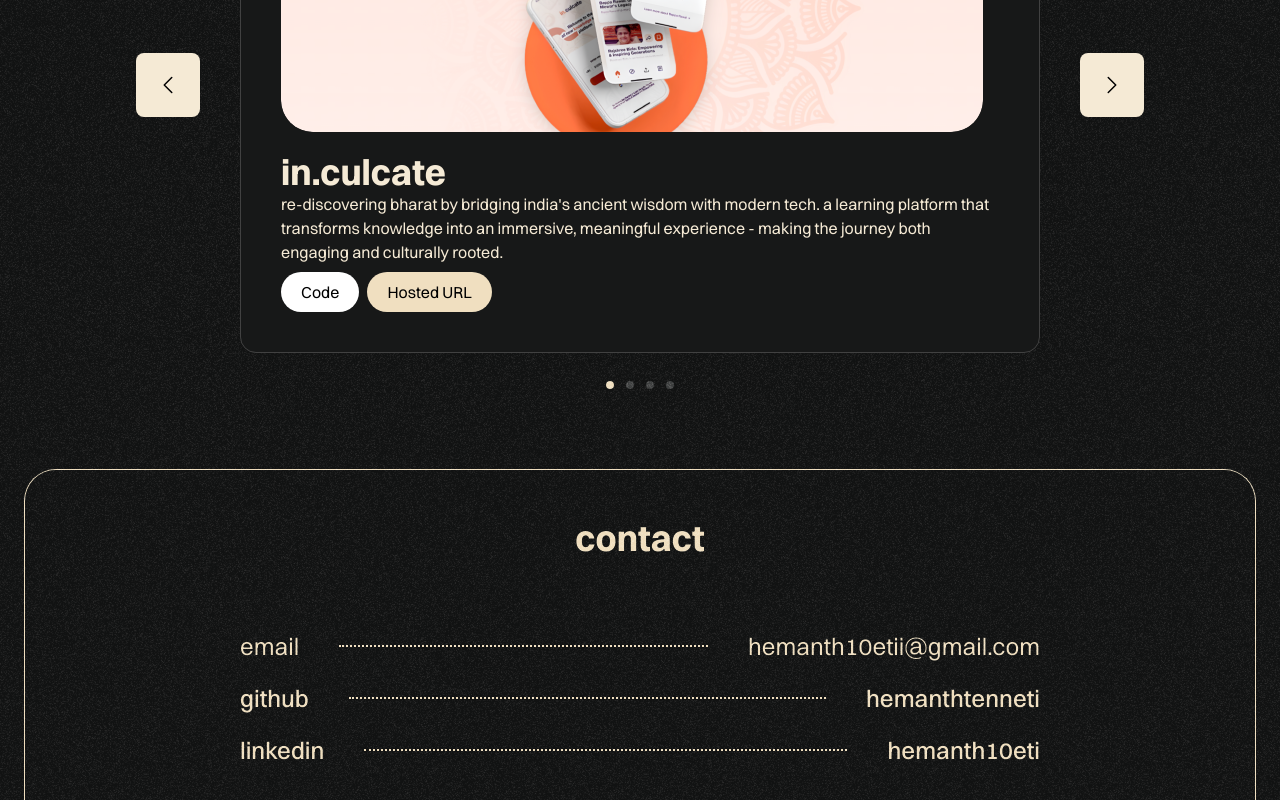
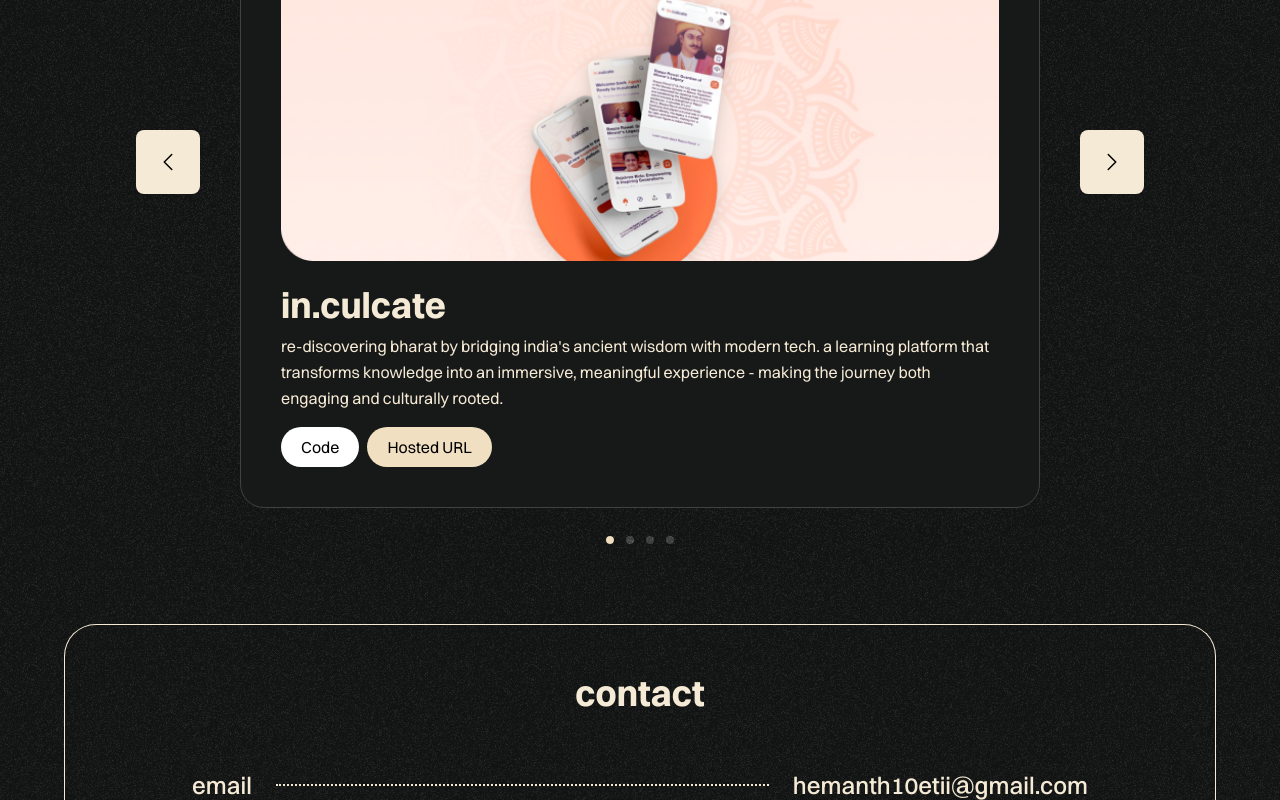
Before and after one commit to HemanthTenneti/hemanthtenneti.github.io, a Next.js app: page / in a window 1280 px wide. Shown: the part 1660-2460 px from the top of the page. Built offline with nearby package versions, Linux system fonts and the light colour scheme.

Commit message:
fix: Made entire website responsive to mobile & tablet

```diff
--- a/src/app/components/NavBar.js
+++ b/src/app/components/NavBar.js
@@ -79,18 +79,18 @@ export default function NavBar() {
       </div>
 
       <div
-        className={`absolute left-0 top-full z-40 mt-3 w-full origin-top rounded-3xl border border-[#F5EAD5]/20 bg-[#1F1F1F] p-6 shadow-2xl transition-all duration-300 ease-out min-[550px]:hidden ${
+        className={`absolute right-0 top-full z-40 mt-3 origin-top rounded-2xl border border-[#F5EAD5]/20 bg-[#1F1F1F] p-3 shadow-2xl transition-all duration-300 ease-out min-[550px]:hidden ${
           isMenuOpen
             ? "pointer-events-auto opacity-100 translate-y-0 scale-y-100"
             : "pointer-events-none opacity-0 -translate-y-2 scale-y-95"
         }`}>
-        <div className="flex flex-col gap-4 text-base font-semibold sm:text-lg">
+        <div className="flex flex-col gap-2 text-sm font-semibold sm:text-base text-right">
           {links.map(({ href, label }) => (
             <Link
               key={href}
               href={href}
               onClick={handleLinkClick}
-              className="rounded-full px-4 py-2 transition-colors hover:bg-[#F5EAD5]/10">
+              className="rounded-lg px-3 py-1.5 transition-colors hover:bg-[#F5EAD5]/10">
               {label}
             </Link>
           ))}
--- a/src/app/components/SliderItem.js
+++ b/src/app/components/SliderItem.js
@@ -1,4 +1,5 @@
 import Link from "next/link";
+
 export default function SliderItem({
   title,
   description,
@@ -7,24 +8,30 @@ export default function SliderItem({
   hostedUrl,
 }) {
   return (
-    <div className="bg-[#171818] border border-[#414141] w-[800px] z-10 p-10 rounded-2xl slider-item">
-      <img
-        src={image || "/thumbnails/placeholder.png"}
-        alt={title}
-        className="-mt-30 mb-5 rounded-4xl"
-      />
-      <div className="flex flex-col gap-2 items-start justify-center ">
+    <div className="bg-[#171818] border border-[#414141] w-full max-w-[90vw] sm:max-w-[500px] md:max-w-[700px] lg:max-w-[800px] z-10 px-4 sm:px-6 md:px-8 lg:p-10 py-6 sm:py-8 md:py-10 rounded-3xl slider-item">
+      <div className="mb-4 sm:mb-5 md:mb-6 overflow-hidden rounded-2xl">
+        <img
+          src={image || "/thumbnails/placeholder.png"}
+          alt={title}
+          className="w-full h-auto object-contain"
+        />
+      </div>
+      <div className="flex flex-col gap-3 sm:gap-4">
         <div className="text-[#F5EAD5]">
-          <h1 className="font-bold text-4xl">{title}</h1>
-          <p className="lowercase">{description}</p>
+          <h1 className="font-bold text-2xl sm:text-3xl md:text-4xl lg:text-4xl mb-2">
+            {title}
+          </h1>
+          <p className="lowercase text-xs sm:text-sm md:text-base lg:text-base leading-relaxed">
+            {description}
+          </p>
         </div>
-        <div className="flex gap-2 items-center justify-start flex-grow">
+        <div className="flex gap-2 items-center justify-start flex-wrap">
           {codeUrl && (
             <Link
               href={codeUrl}
               target="_blank"
               rel="noopener noreferrer"
-              className="bg-white cursor-pointer px-5 py-2 rounded-full text-black hover:bg-gray-200 transition-colors">
+              className="bg-white cursor-pointer px-3 sm:px-4 md:px-5 py-1 sm:py-2 text-xs sm:text-sm md:text-base rounded-full text-black hover:bg-gray-200 transition-colors">
               Code
             </Link>
           )}
@@ -33,7 +40,7 @@ export default function SliderItem({
               href={hostedUrl}
               target="_blank"
               rel="noopener noreferrer"
-              className="bg-[#F0DFC0] cursor-pointer px-5 py-2 rounded-full text-black hover:bg-[#e5d4b5] transition-colors">
+              className="bg-[#F0DFC0] cursor-pointer px-3 sm:px-4 md:px-5 py-1 sm:py-2 text-xs sm:text-sm md:text-base rounded-full text-black hover:bg-[#e5d4b5] transition-colors">
               Hosted URL
             </Link>
           )}
--- a/src/app/page.js
+++ b/src/app/page.js
@@ -1,5 +1,5 @@
 "use client";
-import { useState, useEffect } from "react";
+import { useState, useEffect, useRef, useMemo } from "react";
 import { ReactLenis, useLenis } from "lenis/react";
 import { useGSAP } from "@gsap/react";
 import { gsap } from "gsap";
@@ -10,14 +10,59 @@ gsap.registerPlugin(ScrollTrigger);
 export default function HomePage() {
   const [currentProjectIndex, setCurrentProjectIndex] = useState(0);
   const [showScrollTop, setShowScrollTop] = useState(false);
+  const [autoSlideActive, setAutoSlideActive] = useState(true);
+  const [isMobile, setIsMobile] = useState(false);
+
+  const projects = useMemo(
+    () => [
+      {
+        title: "in.culcate",
+        description:
+          "Re-discovering Bharat by bridging India's ancient wisdom with modern tech. A learning platform that transforms knowledge into an immersive, meaningful experience - making the journey both engaging and culturally rooted.",
+        image: "/thumbnails/inculcate.png",
+        codeUrl: "https://www.linkedin.com/company/in-culcate/",
+        hostedUrl: "https://inculcate.in",
+      },
+      {
+        title: "subtract",
+        description:
+          "An AI-integrated tool that summarizes and transcribes video content from platforms like YouTube, Instagram, and more. Designed for both long-form and short-form media, with a clean, efficient user experience.",
+        image: "/thumbnails/subtract.png",
+        codeUrl: "https://github.com/HemanthTenneti/subtract-frontend",
+        hostedUrl: "https://subtract.10eti.me",
+      },
+      {
+        title: "File Sorter",
+        description:
+          "Sort files effortlessly using an extension-based mapping system. Designed with simplicity in mind, it features a minimal UI and automates folder organization to improve workspace efficiency and reduce clutter.",
+        image: "/thumbnails/filesorter.png",
+        codeUrl: "https://github.com/HemanthTenneti/FileSorter",
+        hostedUrl: "https://github.com/HemanthTenneti/FileSorter",
+      },
+      {
+        title: "whtrapp",
+        description:
+          "A sleek, minimalistic weather site delivering precise forecasts in a clean design. It presents essential data without distractions, focusing on visual elegance and accurate information for everyday weather checks.",
+        image: "/thumbnails/whtrapp.png",
+        codeUrl: "https://github.com/HemanthTenneti/whtrapp.github.io",
+        hostedUrl: "https://whtrapp.github.io/",
+      },
+    ],
+    []
+  );
+
+  const projectCount = projects.length;
+  const sliderRef = useRef(null);
 
   const nextProject = () => {
-    setCurrentProjectIndex(prevIndex => (prevIndex + 1) % projects.length);
+    if (projectCount <= 1) return;
+    setCurrentProjectIndex(prevIndex => (prevIndex + 1) % projectCount);
   };
 
   const prevProject = () => {
+    if (projectCount <= 1) return;
     setCurrentProjectIndex(
-      prevIndex => (prevIndex - 1 + projects.length) % projects.length
+      prevIndex => (prevIndex - 1 + projectCount) % projectCount
     );
   };
 
@@ -65,6 +110,72 @@ export default function HomePage() {
       });
     };
   }, []);
+
+  useEffect(() => {
+    const checkIsMobile = () => {
+      setIsMobile(window.innerWidth <= 768);
+    };
+
+    checkIsMobile();
+    window.addEventListener("resize", checkIsMobile);
+
+    return () => window.removeEventListener("resize", checkIsMobile);
+  }, []);
+
+  useEffect(() => {
+    if (!isMobile || !autoSlideActive || projectCount <= 1) return;
+
+    const interval = setInterval(() => {
+      setCurrentProjectIndex(prevIndex => (prevIndex + 1) % projectCount);
+    }, 4000);
+
+    return () => clearInterval(interval);
+  }, [isMobile, autoSlideActive, projectCount]);
+
+  useEffect(() => {
+    const sliderEl = sliderRef.current;
+    if (!isMobile || !sliderEl || projectCount <= 1) return;
+
+    let touchStartX = 0;
+    let touchEndX = 0;
+
+    const onTouchStart = event => {
+      touchStartX = event.touches[0].clientX;
+    };
+
+    const onTouchMove = event => {
+      touchEndX = event.touches[0].clientX;
+    };
+
+    const onTouchEnd = () => {
+      const threshold = 50;
+      const distance = touchEndX - touchStartX;
+
+      if (Math.abs(distance) > threshold) {
+        setAutoSlideActive(false);
+        if (distance < 0) {
+          setCurrentProjectIndex(prevIndex => (prevIndex + 1) % projectCount);
+        } else {
+          setCurrentProjectIndex(
+            prevIndex => (prevIndex - 1 + projectCount) % projectCount
+          );
+        }
+      }
+
+      touchStartX = 0;
+      touchEndX = 0;
+    };
+
+    sliderEl.addEventListener("touchstart", onTouchStart, { passive: true });
+    sliderEl.addEventListener("touchmove", onTouchMove, { passive: true });
+    sliderEl.addEventListener("touchend", onTouchEnd, { passive: true });
+
+    return () => {
+      sliderEl.removeEventListener("touchstart", onTouchStart);
+      sliderEl.removeEventListener("touchmove", onTouchMove);
+      sliderEl.removeEventListener("touchend", onTouchEnd);
+    };
+  }, [isMobile, projectCount]);
   useGSAP(() => {
     const aboutText = new SplitText(".about-text");
     const tl = gsap.timeline({
@@ -124,46 +235,14 @@ export default function HomePage() {
   const scrollToTop = () => window.scrollTo({ top: 0, behavior: "smooth" });
   const lenis = useLenis(({ scroll }) => {});
 
-  const [projects, setProjects] = useState([
-    {
-      title: "in.culcate",
-      description:
-        "Re-discovering Bharat by bridging India's ancient wisdom with modern tech. A learning platform that transforms knowledge into an immersive, meaningful experience - making the journey both engaging and culturally rooted.",
-      image: "/thumbnails/inculcate.png",
-      codeUrl: "https://www.linkedin.com/company/in-culcate/",
-      hostedUrl: "https://inculcate.in",
-    },
-    {
-      title: "subtract",
-      description:
-        "An AI-integrated tool that summarizes and transcribes video content from platforms like YouTube, Instagram, and more. Designed for both long-form and short-form media, with a clean, efficient user experience.",
-      image: "/thumbnails/subtract.png",
-      codeUrl: "https://github.com/HemanthTenneti/subtract-frontend",
-      hostedUrl: "https://subtract.10eti.me",
-    },
-    {
-      title: "File Sorter",
-      description:
-        "Sort files effortlessly using an extension-based mapping system. Designed with simplicity in mind, it features a minimal UI and automates folder organization to improve workspace efficiency and reduce clutter.",
-      image: "/thumbnails/filesorter.png",
-      codeUrl: "https://github.com/HemanthTenneti/FileSorter",
-      hostedUrl: "https://github.com/HemanthTenneti/FileSorter",
-    },
-    {
-      title: "whtrapp",
-      description:
-        "A sleek, minimalistic weather site delivering precise forecasts in a clean design. It presents essential data without distractions, focusing on visual elegance and accurate information for everyday weather checks.",
-      image: "/thumbnails/whtrapp.png",
-      codeUrl: "https://github.com/HemanthTenneti/whtrapp.github.io",
-      hostedUrl: "https://whtrapp.github.io/",
-    },
-  ]);
+  useGSAP(() => {
+    const sliderTrack = sliderRef.current?.querySelector(".slider-track");
+    if (!sliderTrack) return;
 
-  useGSAP(() => {
     gsap.fromTo(
-      ".slider-item",
-      { opacity: 0, x: -50 },
-      { opacity: 1, x: 0, duration: 0.5 }
+      sliderTrack,
+      { opacity: 0.75 },
+      { opacity: 1, duration: 0.4, ease: "power2.out" }
     );
   }, [currentProjectIndex]);
 
@@ -199,10 +278,12 @@ export default function HomePage() {
           </div>
         </div>
       </header>
-      <section id="about" className="p-[96px] bg-[#2C2C2C] relative">
+      <section
+        id="about"
+        className="px-6 py-16 sm:px-10 sm:py-20 md:px-16 md:py-24 lg:p-[96px] bg-[#2C2C2C] relative">
         <div className="absolute top-0 left-0 h-full w-full bg-[url(/backgroundnoise.png)] mix-blend-soft-light opacity-75"></div>
         <div className="relative z-10 max-w-4xl mx-auto">
-          <h3 className="about-text w-full text-3xl text-center font-bold text-[#F5EAD5] lowercase">
+          <h3 className="about-text w-full text-lg sm:text-xl md:text-2xl lg:text-3xl text-justify sm:text-center font-bold text-[#F5EAD5] lowercase">
             Driven by music and a love for clean, purposeful code, I enjoy
             building creative and efficient tech solutions. From automation to
             full-stack, I focus on solving real problems with clarity and
@@ -225,10 +306,15 @@ export default function HomePage() {
             {"PROJECTS・".repeat(1000)}
           </marquee>
         </div>
-        <div className="flex items-center justify-center gap-10 px-10 lg:px-20 py-20 pb-5 z-20">
+        <div
+          ref={sliderRef}
+          className="flex w-full items-center justify-center gap-10 px-6 sm:px-10 lg:px-20 py-20 pb-5 z-20">
           <button
-            onClick={prevProject}
-            className="p-5 rounded-lg bg-[#F5EAD5] hover:bg-[#e5d9c4] transition-colors cursor-pointer z-10">
+            onClick={() => {
+              setAutoSlideActive(false);
+              prevProject();
+            }}
+            className="hidden p-5 rounded-lg bg-[#F5EAD5] hover:bg-[#e5d9c4] transition-colors cursor-pointer z-10 md:flex">
             <svg
               xmlns="http://www.w3.org/2000/svg"
               fill="none"
@@ -244,17 +330,34 @@ export default function HomePage() {
             </svg>
           </button>
 
-          <SliderItem
-            title={projects[currentProjectIndex].title}
-            description={projects[currentProjectIndex].description}
-            image={projects[currentProjectIndex].image}
-            codeUrl={projects[currentProjectIndex].codeUrl}
-            hostedUrl={projects[currentProjectIndex].hostedUrl}
-          />
+          <div className="relative flex w-full max-w-[800px] touch-pan-y overflow-hidden md:touch-auto">
+            <div
+              className="slider-track flex w-full transition-transform duration-500 ease-out"
+              style={{
+                transform: `translateX(-${currentProjectIndex * 100}%)`,
+              }}>
+              {projects.map(project => (
+                <div
+                  key={project.title}
+                  className="flex w-full shrink-0 justify-center">
+                  <SliderItem
+                    title={project.title}
+                    description={project.description}
+                    image={project.image}
+                    codeUrl={project.codeUrl}
+                    hostedUrl={project.hostedUrl}
+                  />
+                </div>
+              ))}
+            </div>
+          </div>
 
           <button
-            onClick={nextProject}
-            className="p-5 rounded-lg bg-[#F5EAD5] hover:bg-[#e5d9c4] transition-colors cursor-pointer z-10">
+            onClick={() => {
+              setAutoSlideActive(false);
+              nextProject();
+            }}
+            className="hidden p-5 rounded-lg bg-[#F5EAD5] hover:bg-[#e5d9c4] transition-colors cursor-pointer z-10 md:flex">
             <svg
               xmlns="http://www.w3.org/2000/svg"
               fill="none"
@@ -283,36 +386,39 @@ export default function HomePage() {
         </div>
       </section>
       <section id="contact" className="relative">
-        <div className="absolute top-0 left-0 h-full bg-[url(/backgroundnoise.png)] mix-blend-soft-light opacity-75 w-full"></div>
-        <div className="mx-6 rounded-t-4xl px-12 pt-12 overflow-hidden flex flex-col items-center justify-center border-1 border-b-0 border-[#F5EAD5]">
-          <h1 className="text-4xl font-bold mb-18">contact</h1>
+        <div className="absolute top-0 left-0 h-full w-full bg-[url(/backgroundnoise.png)] mix-blend-soft-light opacity-75"></div>
+        <div className="relative mx-4 rounded-t-4xl border-1 border-b-0 border-[#F5EAD5] px-6 pt-12 pb-10 sm:mx-6 sm:px-10 lg:mx-10 lg:px-14 xl:mx-16">
+          <h1 className="mb-14 text-center text-3xl font-bold sm:text-4xl">
+            contact
+          </h1>
 
-          <div className="flex flex-col items-center justify-center gap-5 lowercase mb-20">
-            <div className="flex text-2xl justify-between items-center font-mediu w-[500px] lg:w-[800px] gap-10">
-              <h1>email</h1>
-              <div className="flex-grow border-[#F5EAD5] border-t-2 border-dotted"></div>
-              <h1>hemanth10etii@gmail.com</h1>
-            </div>
-            <div className="flex text-2xl justify-between items-center font-medium w-[500px] lg:w-[800px] gap-10">
-              <h1>github</h1>
-              <div className="flex-grow border-[#F5EAD5] border-t-2 border-dotted"></div>
-              <h1>HemanthTenneti</h1>
-            </div>
-            <div className="flex text-2xl justify-between items-center font-medium w-[500px] lg:w-[800px] gap-10">
-              <h1>linkedin</h1>
-              <div className="flex-grow border-[#F5EAD5] border-t-2 border-dotted"></div>
-              <h1>hemanth10eti</h1>
-            </div>
+          <div className="mx-auto flex w-full max-w-4xl flex-col gap-6 lowercase sm:gap-8">
+            {[
+              { label: "email", value: "hemanth10etii@gmail.com" },
+              { label: "github", value: "HemanthTenneti" },
+              { label: "linkedin", value: "hemanth10eti" },
+            ].map(({ label, value }) => (
+              <div
+                key={label}
+                className="flex flex-col items-start justify-between gap-3 text-lg font-medium sm:flex-row sm:items-center sm:gap-6 sm:text-xl lg:text-2xl">
+                <span className="shrink-0 lowercase">{label}</span>
+                <div className="hidden flex-grow border-t-2 border-dotted border-[#F5EAD5] sm:block"></div>
+                <span className="break-all text-right sm:text-left">
+                  {value}
+                </span>
+              </div>
+            ))}
           </div>
-          <footer className="relative pb-5">
-            <hr className="w-[90vw] mb-5 mx-auto"></hr>
-            <div className="flex justify-between mx-16 lg:mx-24 lowercase text-m lg:text-2xl font-bold">
+
+          <footer className="relative mt-16 pb-4">
+            <hr className="mx-auto mb-5 w-full max-w-5xl"></hr>
+            <div className="mx-auto flex flex-col items-center justify-between gap-4 text-center lowercase text-sm font-bold sm:text-base md:text-lg lg:text-xl lg:flex-row lg:text-left">
               <h1>© 2025 Hemanth Tenneti.</h1>
-              <div className="links flex gap-5 z-10 text-[#F5EAD5]">
+              <div className="flex flex-wrap items-center justify-center gap-4 text-[#F5EAD5]">
                 <a href="https://github.com/HemanthTenneti" target="_blank">
                   GitHub
                 </a>
-                <a>|</a>
+                <span>|</span>
                 <a href="https://linkedin.com/in/hemanth10eti" target="_blank">
                   LinkedIn
                 </a>
```
